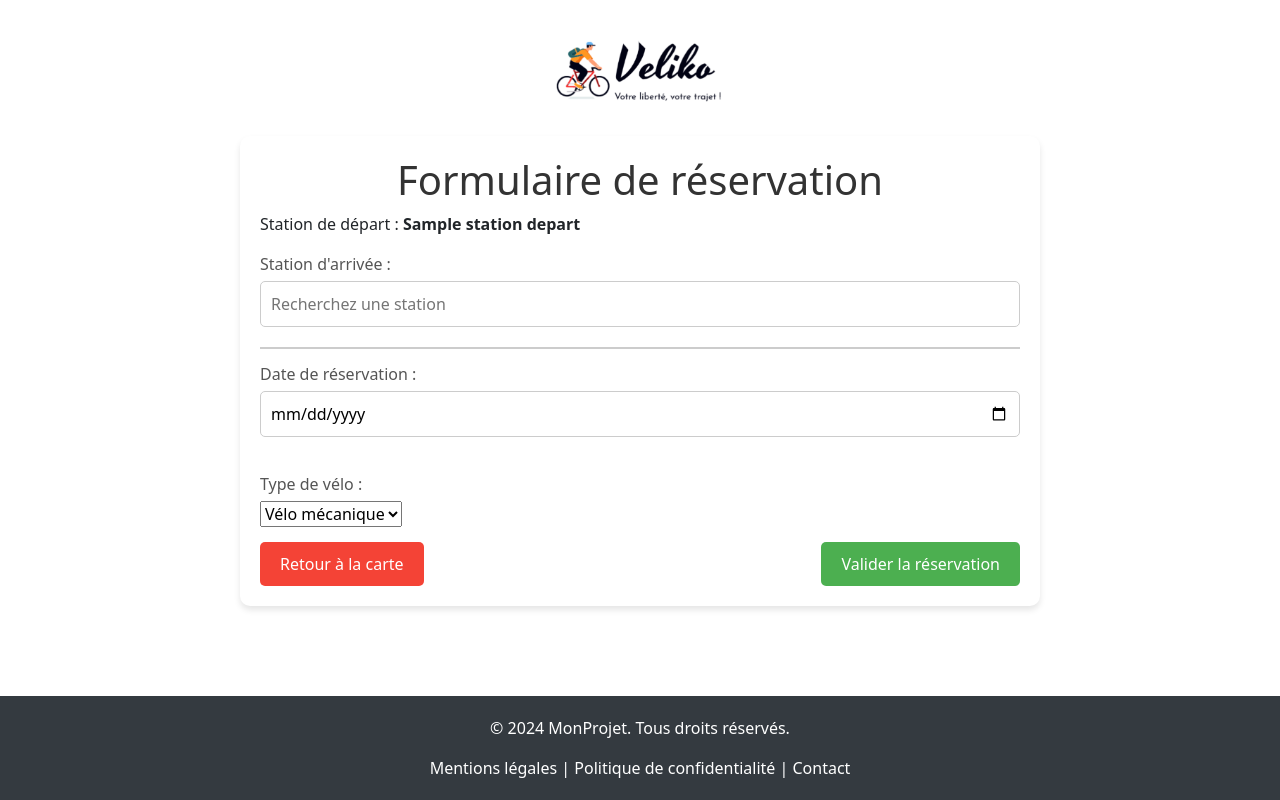
After one commit to ThomasPaul01/BTS-SIO-G2-2025-VELIKO-Web, a Symfony app: template templates/reservation/index.html.twig in a window 1280 px wide. The commit adds this page. Run offline with Twig, Linux system fonts and the light colour scheme; the template is opened without the code that fills it: most values are stand-ins (such as "Sample title", 1, 10 or a date in 2020); some libraries are stand-ins or nearby versions.

Commit message:
#9 - Edit Entity Reservation and Station - Add reservation option on station popup

```diff
--- a/src/Controller/EmailConfirmationController.php
+++ b/src/Controller/EmailConfirmationController.php
@@ -39,6 +39,7 @@ class EmailConfirmationController extends AbstractController
             $user->setCity($userData['city']);
             $user->setVerified(true);
             $user->setConfirmationToken(null);
+            $user->setStatut(false);
 
             // Persister l'utilisateur dans la base de données
             $entityManager->persist($user);
--- a/src/Controller/RegistrationController.php
+++ b/src/Controller/RegistrationController.php
@@ -66,6 +66,7 @@ class RegistrationController extends AbstractController
             $user->setPassword($userPasswordHasher->hashPassword($user, $plainPassword));
             $user->setRoles(['ROLE_USER']);
             $user->setVerified(false);
+            $user->setStatut(false);
 
             // Générez le token et l'enregistrez pour l'utilisateur
             $confirmationToken = $tokenService->generateToken();
@@ -84,6 +85,7 @@ class RegistrationController extends AbstractController
                 "postalCode" => $user->getPostalCode(),
                 "city" => $user->getCity(),
                 'confirmationToken' => $confirmationToken,
+                'statut' => false,
             ]);
 
             // Créez le lien de confirmation
--- a/src/Entity/Station.php
+++ b/src/Entity/Station.php
@@ -33,12 +33,7 @@ class Station
     #[ORM\Column(type: 'datetime', nullable: true)]
     private ?\DateTimeInterface $lastUpdatedAt = null;
 
-    // Getters et Setters...
 
-    public function getId(): ?int
-    {
-        return $this->id;
-    }
     public function getStationId(): ?int
     {
         return $this->station_id;
--- /dev/null
+++ b/templates/reservation/index.html.twig
@@ -0,0 +1,197 @@
+{% extends 'base.html.twig' %}
+
+{% block title %}Réservation{% endblock %}
+
+{% block content %}
+    <style>
+        .reservation-form-container {
+            margin: 1em auto;
+            max-width: 800px;
+            width: 95%;
+            background-color: #fff;
+            padding: 20px;
+            border-radius: 10px;
+            box-shadow: 0px 4px 6px rgba(0, 0, 0, 0.1);
+        }
+        h1 {
+            text-align: center;
+            color: #333;
+        }
+        .form-group {
+            margin-bottom: 15px;
+            position: relative;
+        }
+        label {
+            display: block;
+            margin-bottom: 5px;
+            color: #555;
+        }
+        input {
+            width: 100%;
+            padding: 10px;
+            border: 1px solid #ccc;
+            border-radius: 5px;
+            font-size: 16px;
+        }
+        .autocomplete-list {
+            position: absolute;
+            background: white;
+            border: 1px solid #ccc;
+            max-height: 150px;
+            overflow-y: auto;
+            z-index: 1000;
+            width: 100%;
+        }
+        .autocomplete-list li {
+            padding: 10px;
+            cursor: pointer;
+        }
+        .autocomplete-list li:hover {
+            background: #f5f5f5;
+        }
+        .form-buttons {
+            display: flex;
+            justify-content: space-between;
+        }
+        button {
+            padding: 10px 20px;
+            font-size: 16px;
+            border: none;
+            border-radius: 5px;
+            cursor: pointer;
+        }
+        #btn-retour {
+            background-color: #f44336;
+            color: white;
+        }
+        #btn-validation {
+            background-color: #4CAF50;
+            color: white;
+        }
+        button:hover {
+            opacity: 0.9;
+        }
+
+        .alert-error {
+            color: #ff0000;
+            background-color: #f8d7da;
+            border: 1px solid #f5c6cb;
+            padding: 10px;
+            border-radius: 5px;
+            margin-bottom: 15px;
+        }
+    </style>
+
+    <div class="reservation-form-container">
+        {# Affichage des messages flash si présents #}
+        {% for message in app.flashes('error') %}
+            <div class="alert alert-danger">
+                {{ message }}
+            </div>
+        {% endfor %}
+
+        {% for message in app.flashes('success') %}
+            <div class="alert alert-success">
+                {{ message }}
+            </div>
+        {% endfor %}
+
+        <h1>Formulaire de réservation</h1>
+        <p>Station de départ : <strong>{{ station_depart.name }}</strong></p>
+
+        <form action="{{ path('app_reservation_validate') }}" method="POST" id="reservation-form">
+            <!-- Station de départ -->
+            <input type="hidden" name="station_depart_id" value="{{ station_depart.getStationId() }}">
+
+            <!-- Station d'arrivée -->
+            <div class="form-group">
+                <label for="station-arrivee">Station d'arrivée :</label>
+                <input type="text" id="station-arrivee" name="station_arrivee_name" placeholder="Recherchez une station" required>
+                <input type="hidden" id="station-arrivee-id" name="station_arrivee_id">
+                <ul id="station-arrivee-list" class="autocomplete-list"></ul>
+            </div>
+
+            <!-- Date de réservation -->
+            <div class="form-group">
+                <label for="date-reservation">Date de réservation :</label>
+                <input type="date" id="date-reservation" name="date_reservation" required>
+            </div>
+
+            <!-- Type de Vélo -->
+            <div class="form-group">
+                <label for="type-velo">Type de vélo :</label>
+                <select id="type-velo" name="type_velo" required>
+                    <option value="Mecanique">Vélo mécanique</option>
+                    <option value="Evelo">Vélo électrique</option>
+                </select>
+            </div>
+
+
+            <!-- Boutons -->
+            <div class="form-buttons">
+                <button type="button" id="btn-retour" onclick="window.location.href='{{ path('initMap') }}';">Retour à la carte</button>
+                <button type="submit" id="btn-validation">Valider la réservation</button>
+            </div>
+        </form>
+    </div>
+
+    <script>
+        // Récupération des stations pour l'autocomplétion
+        const stations = {{ stations|json_encode|raw }};
+
+        const arriveeInput = document.getElementById('station-arrivee');
+        const arriveeList = document.getElementById('station-arrivee-list');
+        const arriveeIdInput = document.getElementById('station-arrivee-id');
+
+        // Fonction pour afficher les suggestions en fonction de l'entrée de l'utilisateur
+        const filterAndDisplaySuggestions = (query) => {
+            // Filtrer les stations qui correspondent à la requête de l'utilisateur
+            const filteredStations = stations.filter(station => station.name.toLowerCase().includes(query.toLowerCase()));
+
+            // Vider la liste de suggestions précédente
+            arriveeList.innerHTML = '';
+
+            // Ajouter les suggestions filtrées dans la liste
+            filteredStations.forEach(station => {
+                const li = document.createElement('li');
+                li.textContent = station.name;
+
+                // Ajouter un écouteur d'événements pour sélectionner une station lorsqu'elle est cliquée
+                li.addEventListener('click', () => {
+                    selectStation(station);
+                });
+
+                // Ajouter l'élément à la liste des suggestions
+                arriveeList.appendChild(li);
+            });
+
+            // Auto-sélectionner la première suggestion si une seule station correspond
+            if (filteredStations.length === 1) {
+                selectStation(filteredStations[0]);
+            }
+        };
+
+        // Fonction pour sélectionner une station et remplir les champs appropriés
+        const selectStation = (station) => {
+            arriveeInput.value = station.name; // Remplir le champ de texte avec le nom de la station
+            arriveeIdInput.value = station.station_id; // Remplir le champ caché avec l'ID de la station
+            arriveeList.innerHTML = ''; // Vider la liste des suggestions
+        };
+
+        // Événement "input" : chaque fois que l'utilisateur tape quelque chose
+        arriveeInput.addEventListener('input', function () {
+            const query = this.value;
+            filterAndDisplaySuggestions(query);
+        });
+
+        // Événement "blur" : quand l'utilisateur perd le focus sur le champ de saisie
+        arriveeInput.addEventListener('blur', function () {
+            // Si des suggestions sont présentes, sélectionner la première suggestion
+            if (arriveeList.children.length > 0) {
+                const firstSuggestion = arriveeList.children[0];
+                selectStation(stations.find(station => station.name === firstSuggestion.textContent));
+            }
+        });
+    </script>
+
+{% endblock %}
```
Also changed, not shown: migrations/Version20241202095444.php (added, +31 -0 lines), migrations/Version20241202110624.php (added, +31 -0 lines), src/Controller/ReservationController.php (added, +91 -0 lines), src/Entity/Reservation.php (+27 -12 lines), templates/map/index.html.twig (+11 -1 lines).
